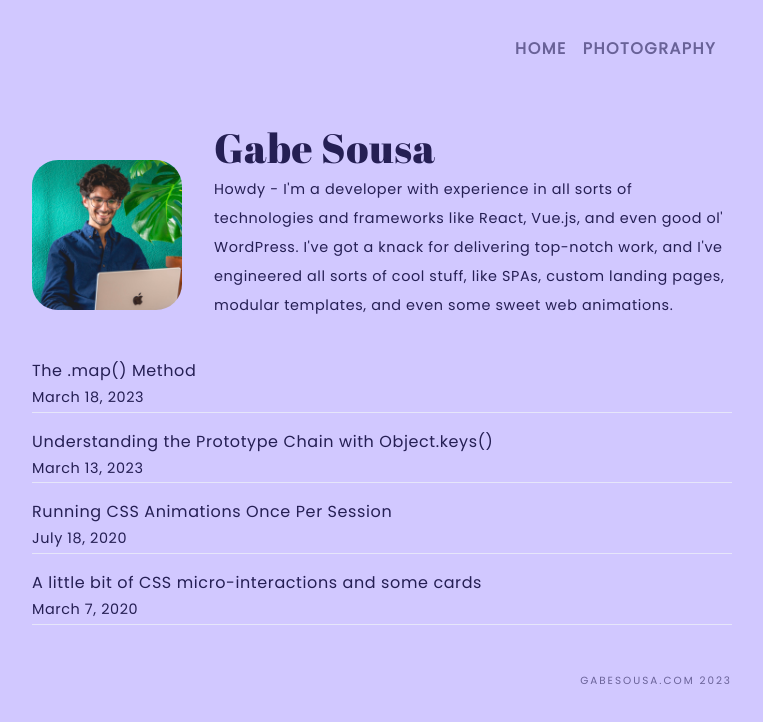
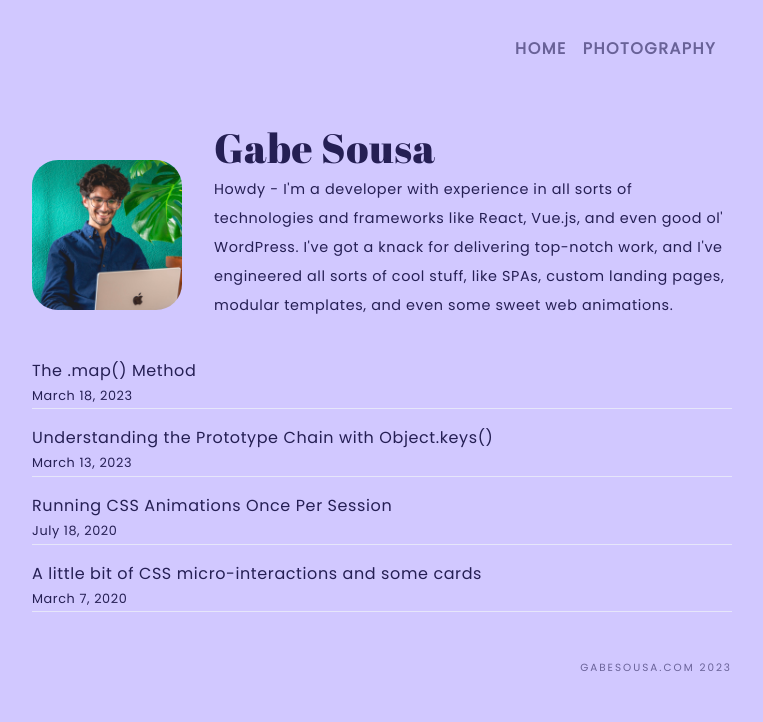
Before and after one commit to developer-gabe/nextjs-project, a Next.js app: page / in a window 1280 px wide. Shown: the top 722 px of the page, without its empty margins (258-1021 px from the left). Built offline with nearby package versions, Linux system fonts and the light colour scheme; a small style sheet from the web is missing.

Commit message:
Adjust date font size

```diff
--- a/styles/blog-post.css
+++ b/styles/blog-post.css
@@ -12,6 +12,10 @@
 
 .blog-post__reading-time {
 	margin: 0;
+	font-size: .8rem;
+}
+
+.blog-list__item .blog-post__date {
 	font-size: .8rem;
 }
 
```
